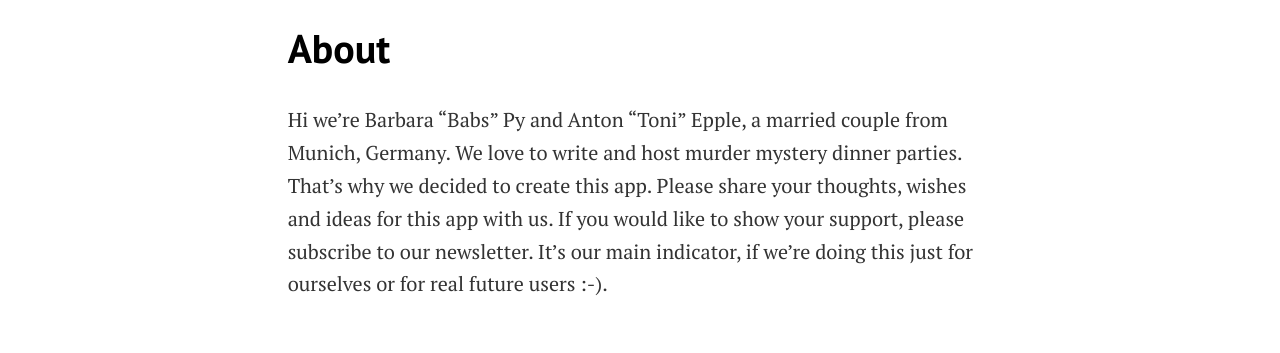
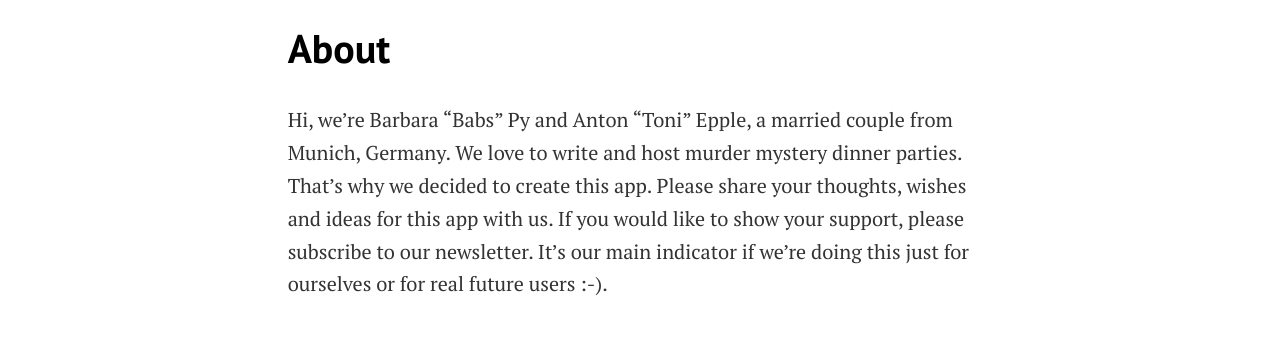
Before and after one commit to eppleton/murderhungry.github.io, a Jekyll site: the page built from pages/about.md, in a window 1280 px wide and 1192 px high. Shown: the part 691-1044 px from the top of the window. Built offline with Jekyll 4.4.1, drawn with Linux system fonts in a browser that asks for light colours.

```diff
--- a/pages/about.md
+++ b/pages/about.md
@@ -5,4 +5,4 @@ permalink: "/about/"
 image: assets/images/about_banner.jpg
 ---
 
-Hi we're Barbara "Babs" Py and Anton "Toni" Epple, a married couple from Munich, Germany. We love to write and host murder mystery dinner parties. That's why we decided to create this app. Please share your thoughts, wishes and ideas for this app with us. If you would like to show your support, please subscribe to our newsletter. It's our main indicator, if we're doing this just for ourselves or for real future users :-).
+Hi, we're Barbara "Babs" Py and Anton "Toni" Epple, a married couple from Munich, Germany. We love to write and host murder mystery dinner parties. That's why we decided to create this app. Please share your thoughts, wishes and ideas for this app with us. If you would like to show your support, please subscribe to our newsletter. It's our main indicator if we're doing this just for ourselves or for real future users :-).
```
